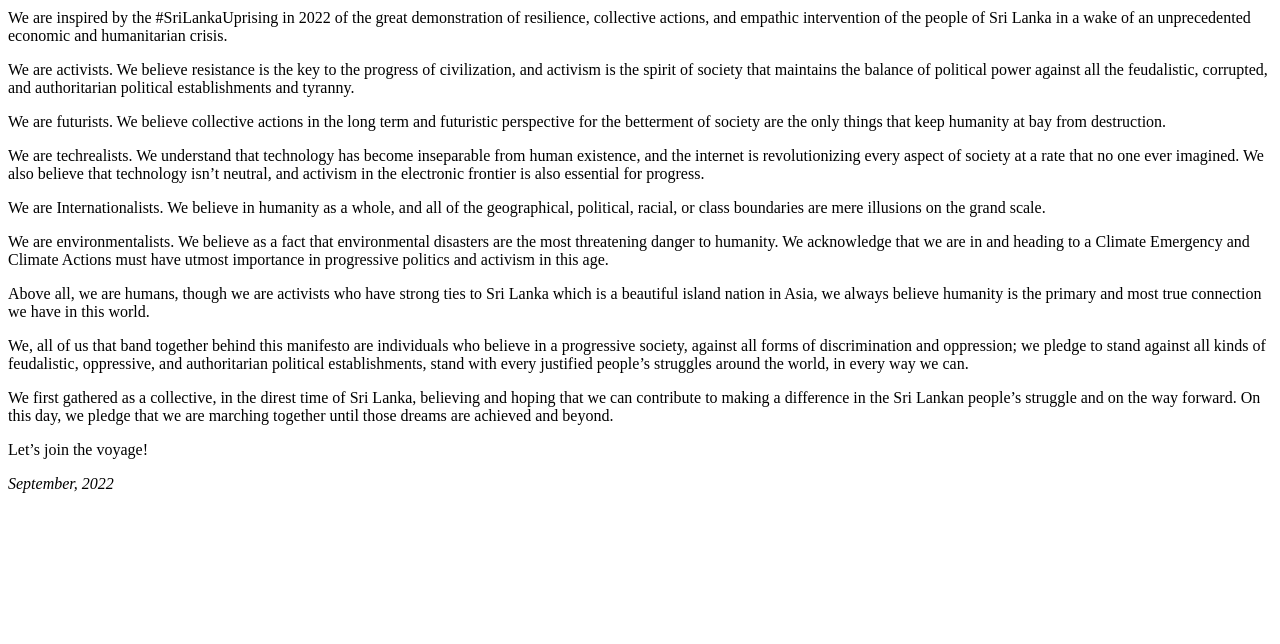
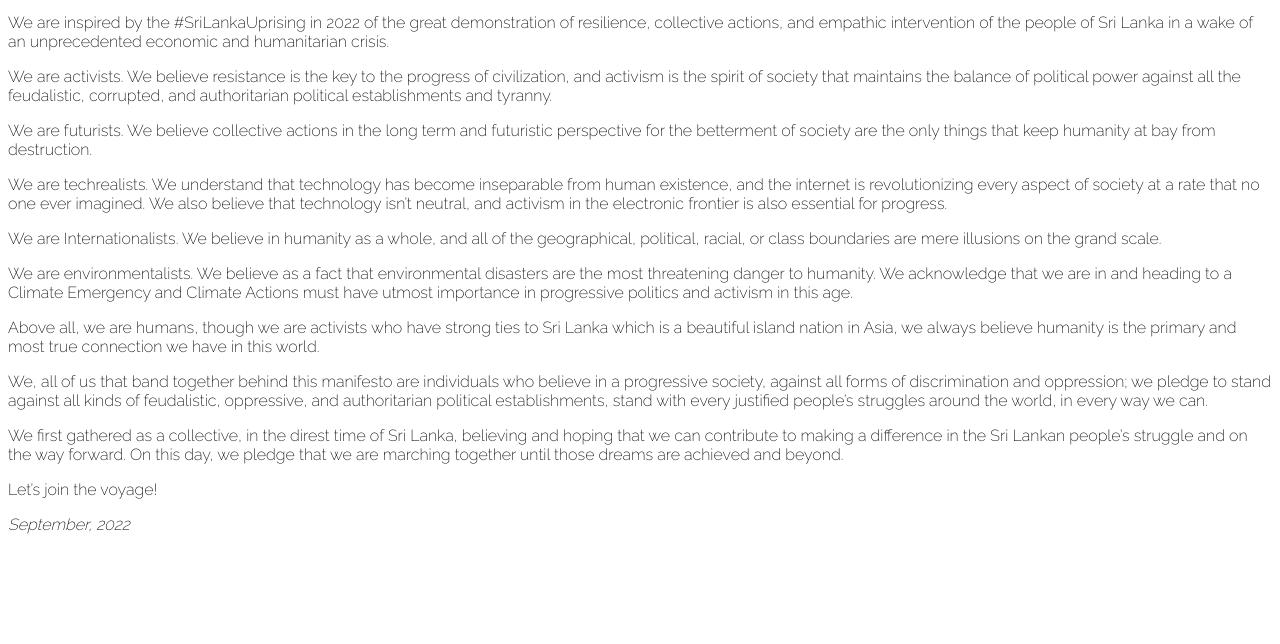
Before and after one commit to t-fp/Manifesto, a plain HTML site: page index.html in a window 1280 px wide. Shown: the part 156-800 px from the top of the page. Drawn offline with Linux system fonts and the light colour scheme.

Commit message:
Update font-style

```diff
--- a/index.html
+++ b/index.html
@@ -1,6 +1,14 @@
 <html>
   <head>
     <title>Future Party - Manifesto | Prelude to Future Party</title>
+
+    <link rel="preconnect" href="https://fonts.googleapis.com">
+    <link rel="preconnect" href="https://fonts.gstatic.com" crossorigin>
+    <link href="https://fonts.googleapis.com/css2?family=Raleway:wght@200&display=swap" rel="stylesheet">
+
+    <style>
+      body { font-family: 'Raleway', sans-serif; }
+    </style>
   </head>
   <body>
     <div>
```
